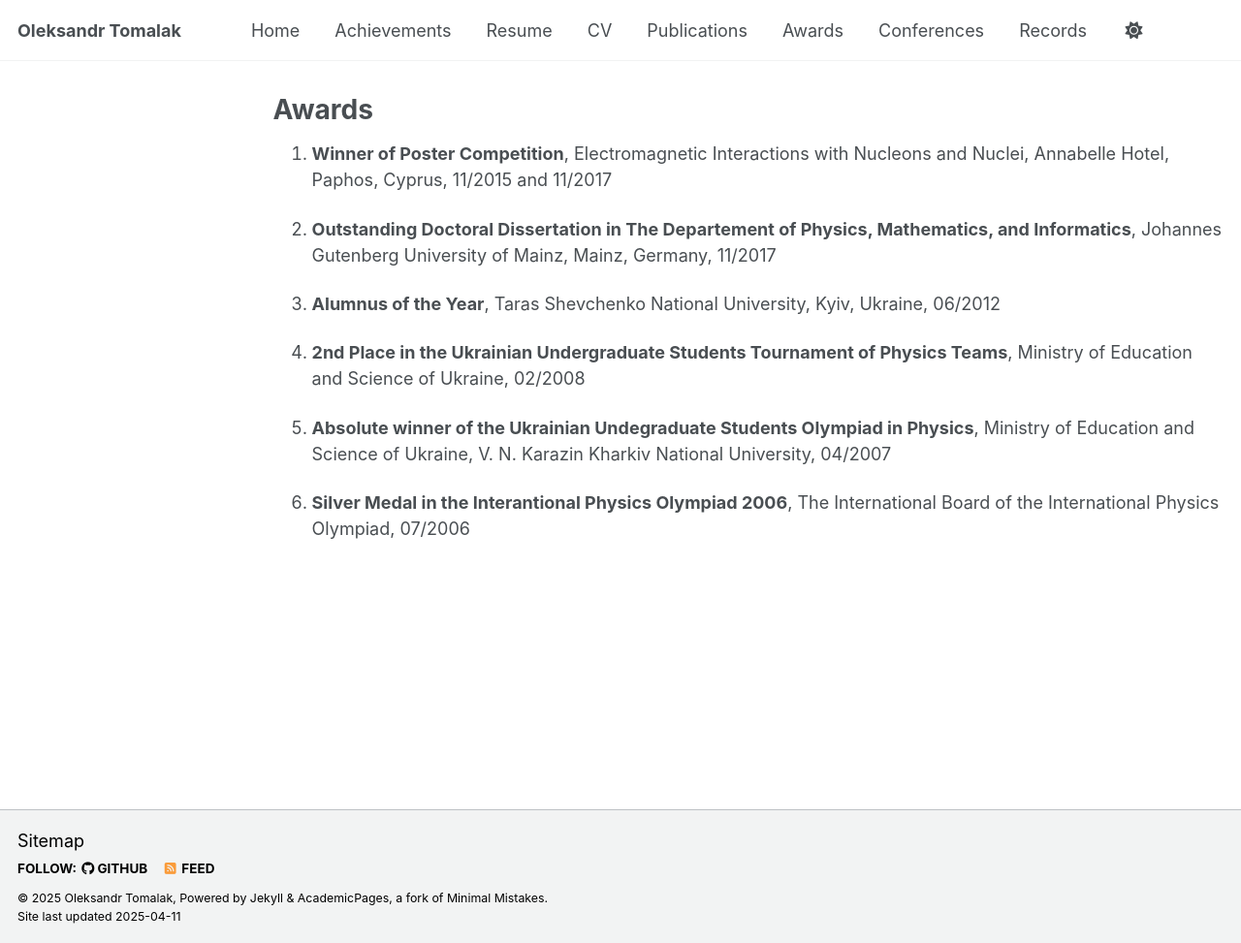
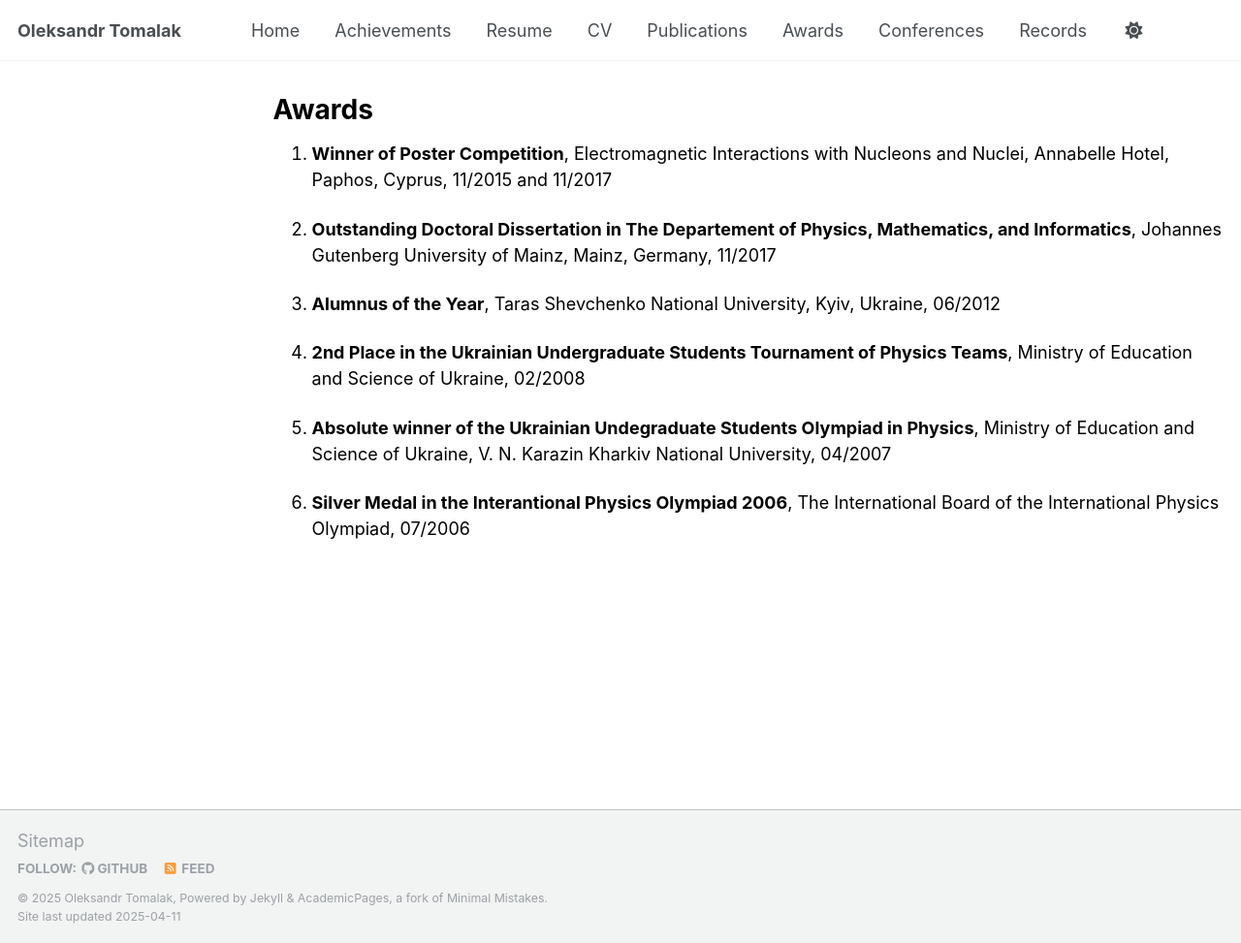
Before and after one commit to tomalak7/tomalak7.github.io, a Jekyll site: the page built from _pages/awards.md, in a window 1280 px wide and 973 px high. Shown: the whole window at 97% size. Built offline with Jekyll 4.4.1, drawn with Linux system fonts in a browser that asks for light colours.

Commit message:
Update _default.scss

```diff
--- a/_sass/theme/_default.scss
+++ b/_sass/theme/_default.scss
@@ -6,7 +6,7 @@
 $gray                       : #7a8288;
 $dark-gray                  : mix(#000, $gray, 40%);
 $darker-gray                : mix(#000, $gray, 60%);
-$light-gray                 : #000000;
+$light-gray                 : #9ba1a6;
 $lighter-gray               : mix(#fff, $gray, 90%);
 
 /* Color codes used for the site */
@@ -34,14 +34,14 @@ $sidebar-screen-min-width   : 1024px;
     --global-border-color               : #{$lighter-gray};
     --global-dark-border-color          : #bdc1c4;
     --global-code-background-color      : #fafafa;
-    --global-code-text-color            : #{$darker-gray};
+    --global-code-text-color            : #000000;
     --global-fig-caption-color          : mix(#fff,  #{$dark-gray}, 25%);
     --global-link-color                 : #52adc8;
     --global-link-color-hover           : mix(#000, #2f7f93, 25%);
     --global-link-color-visited         : mix(#fff, #2f7f93, 25%);
     --global-masthead-link-color        : #{$dark-gray};
     --global-masthead-link-color-hover  : mix(#000, #{$gray}, 25%);
-    --global-text-color                 : #{$dark-gray};
+    --global-text-color                 : #000000;
     --global-text-color-light           : #{$light-gray};
     --global-thead-color                : #{$lighter-gray};
 }
```
